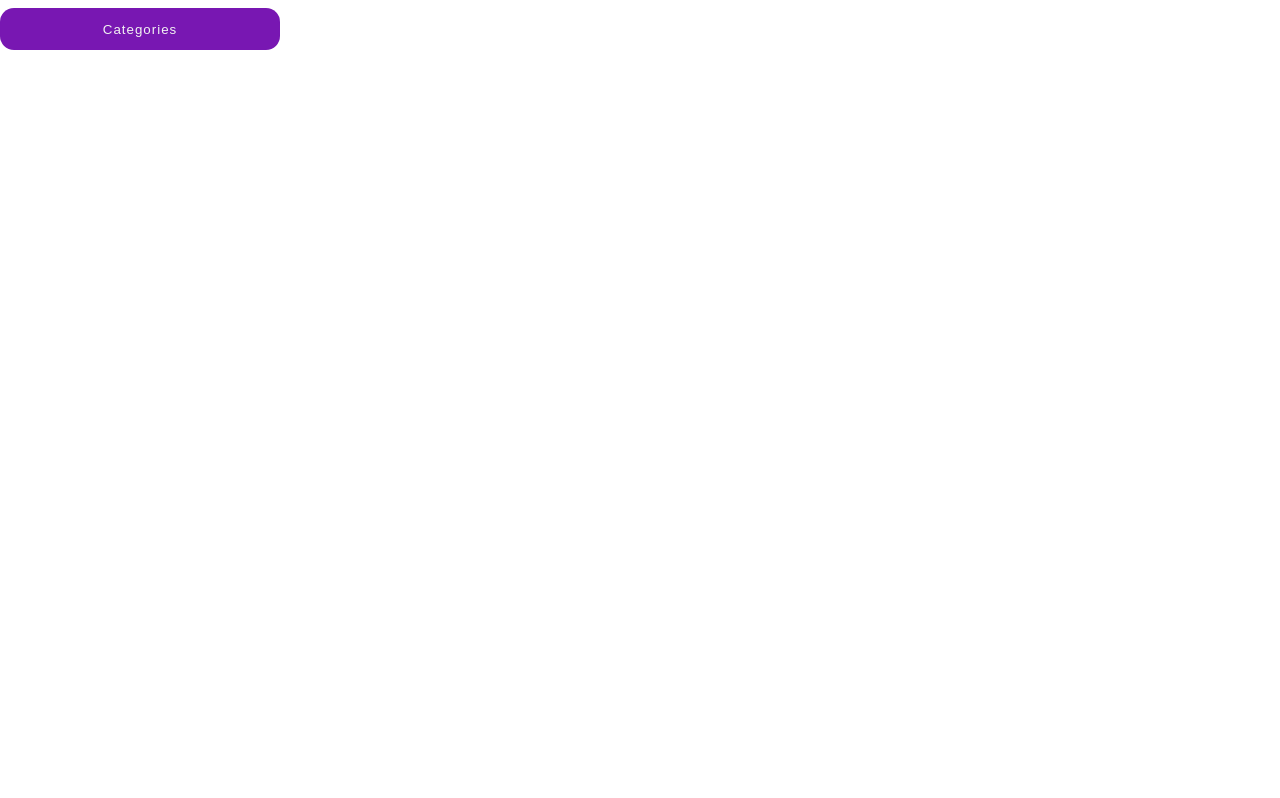
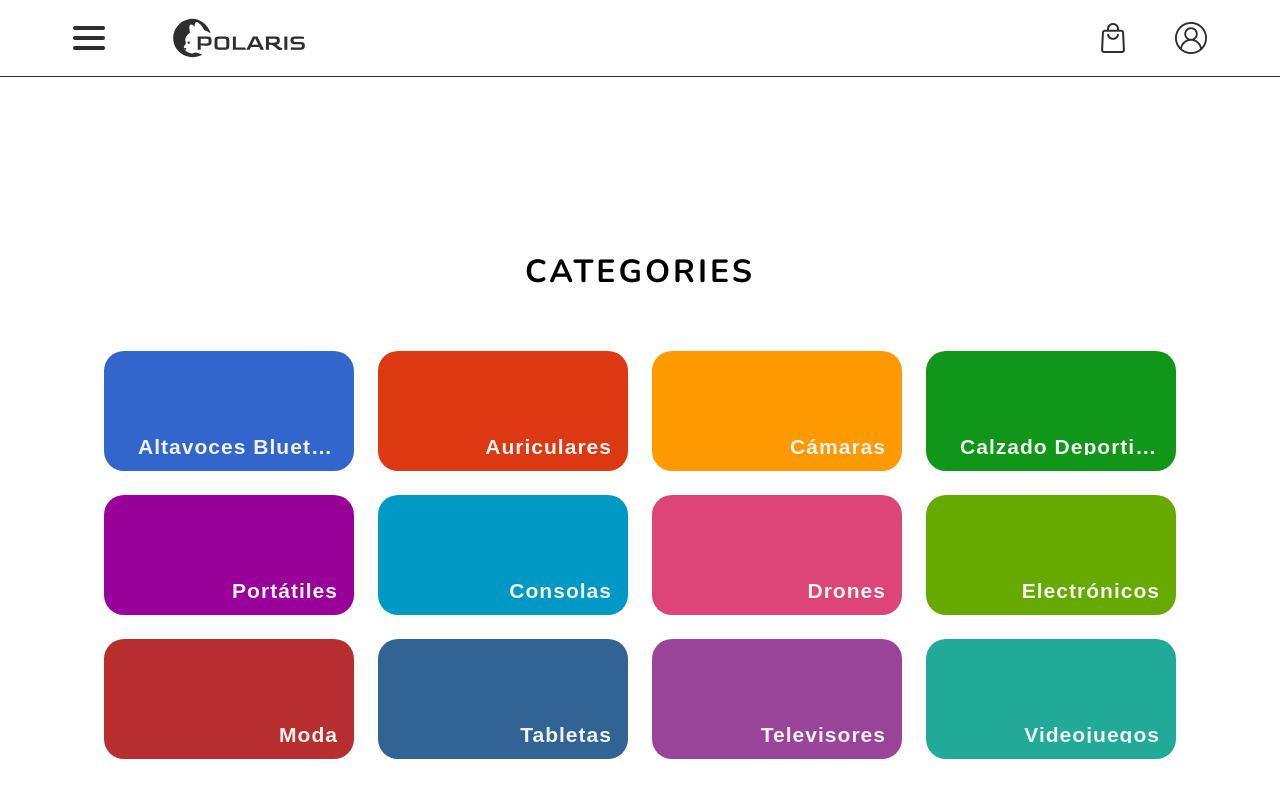
Before and after one commit to RireyesDev/PolarisStore_ER-147, a Next.js app: page /categories in a window 1280 px wide. Shown: the top 798 px of the page. Built offline with nearby package versions, Linux system fonts and the light colour scheme.

Commit message:
[Add/Update] Cree la pagina de categorias

```diff
--- a/src/app/categories/page.tsx
+++ b/src/app/categories/page.tsx
@@ -1,9 +1,86 @@
 'use client'
 import { PrimaryButton } from "@/components/PrimaryButton"
+import { Main } from "@/containers/Main";
+import { Navigator } from "@/containers/Navigator"
+import { TitlePage } from "@/components/TitlePage";
+import styled from "styled-components";
+import { categories } from "@/database/categories";
+import { useRouter } from "next/navigation";
+
+// generate a card with map list categories
+
+const Container = styled.div`
+    width: 90%;
+    height: auto;
+    display: flex;
+    grid-gap: 24px;
+    flex-wrap: wrap;
+    justify-content: center;
+    align-self: center;
+    justify-self: center;
+`;
+
+const Card = styled.button`
+  width: 250px;
+  min-height: 120px;
+  background-color: #f2f2f2;
+  padding: 16px;
+  display: grid;
+  place-content: end end;
+  border-radius: 20px;
+  transition: transform ease 0.5s;
+  cursor: pointer;
+  color: var(--light-color);
+  font-size: 18px;
+  letter-spacing: 1px;
+  border: none;
+
+  &:hover {
+      transform: scale(1.1);
+      transition: transform ease 0.5s;
+  }
+
+  background-color: ${(props: { color: any; }) => props.color};
+`;
+
+const Title = styled.h3`
+    width: 200px;
+    height: 20px;
+    white-space: nowrap;
+    overflow: hidden;
+    text-overflow: ellipsis;
+    text-align: right;
+`;
 
 
-export default function Welcome() {
+export default function Categories(props: any) {
+
+    const router = useRouter();
+
     return (
-        <PrimaryButton>Categories</PrimaryButton>
+        <>
+            <Navigator></Navigator>
+            <Main>
+                <TitlePage>CATEGORIES</TitlePage>
+               <Container>
+                    {categories.map((category, index) => {
+
+                        const path = category.categoria
+                            .toLowerCase() // Convertir texto a minúsculas
+                            .replace(/\s+/g, '-') // Reemplazar espacios con guiones
+                            .normalize("NFD").replace(/[\u0300-\u036f]/g, ""); // Eliminar tildes
+
+                        return(
+                        <Card
+                            key={index}
+                            color={category.color}
+                            onClick={() => router.push(`/categories/${path}`)}>{
+                                <Title>{category.categoria}</Title>
+                            }
+                        </Card>
+                    )})}
+               </Container>
+            </Main>
+        </>
     );
 }
--- a/src/database/categories.js
+++ b/src/database/categories.js
@@ -1,16 +1,17 @@
+
 const categories = [
-    "Altavoces Bluetooth",
-    "Auriculares",
-    "Cámaras",
-    "Calzado Deportivo",
-    "Portátiles",
-    "Consolas",
-    "Drones",
-    "Electrónicos",
-    "Moda",
-    "Tabletas",
-    "Televisores",
-    "Videojuegos"
+    { categoria: 'Altavoces Bluetooth', color: '#3366CC' },
+    { categoria: 'Auriculares', color: '#DC3912' },
+    { categoria: 'Cámaras', color: '#FF9900' },
+    { categoria: 'Calzado Deportivo', color: '#109618' },
+    { categoria: 'Portátiles', color: '#990099' },
+    { categoria: 'Consolas', color: '#0099C6' },
+    { categoria: 'Drones', color: '#DD4477' },
+    { categoria: 'Electrónicos', color: '#66AA00' },
+    { categoria: 'Moda', color: '#B82E2E' },
+    { categoria: 'Tabletas', color: '#316395' },
+    { categoria: 'Televisores', color: '#994499' },
+    { categoria: 'Videojuegos', color: '#22AA99' }
 ];
 
 export { categories };
```
